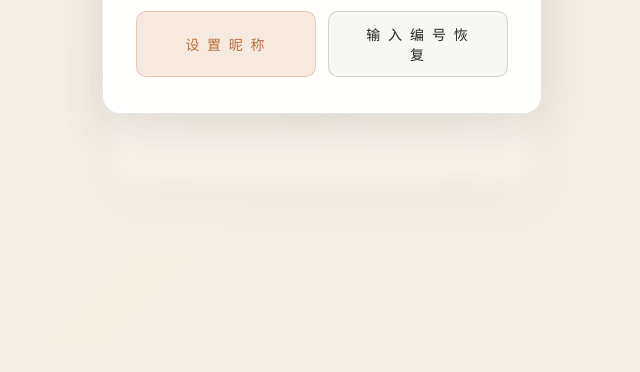
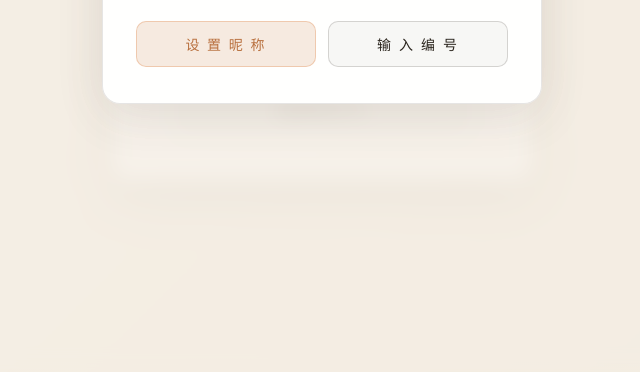
Before and after one commit to Leo555/maze, a website built with Vite: page index.html in a window 1280 px wide. Shown: the part 428-800 px from the top of the page, without its empty margins (318-958 px from the left). Built offline with nearby package versions, Linux system fonts and the light colour scheme; some packages are replaced by stand-ins of ours; files whose address does not match are found by name.

Commit message:
fix(account-gate): 恢复按钮不再换行
- 文案 '输 入 编 号 恢 复' → '输 入 编 号', 与左侧 '设 置 昵 称' 等长对齐
- .gate-btn 加 white-space: nowrap, 防御任何按钮文案在 180px 限宽下换行

```diff
--- a/src/styles.css
+++ b/src/styles.css
@@ -283,6 +283,8 @@ body {
 .gate-btn {
   flex: 1;
   max-width: 180px;
+  /* 防止文案被宽度限制挤换行（letter-spacing 容易超出 180px） */
+  white-space: nowrap;
   /* 复用 .btn 的基础样式；这里只调整尺寸 */
 }
 
--- a/src/ui/overlays/AccountGate.ts
+++ b/src/ui/overlays/AccountGate.ts
@@ -112,7 +112,7 @@ function renderHome(): void {
   const recoverBtn = document.createElement('button');
   recoverBtn.className = 'btn gate-btn';
   recoverBtn.type = 'button';
-  recoverBtn.textContent = '输 入 编 号 恢 复';
+  recoverBtn.textContent = '输 入 编 号';
   attachClickSfx(recoverBtn);
   recoverBtn.onclick = () => renderRecover();
 
```
